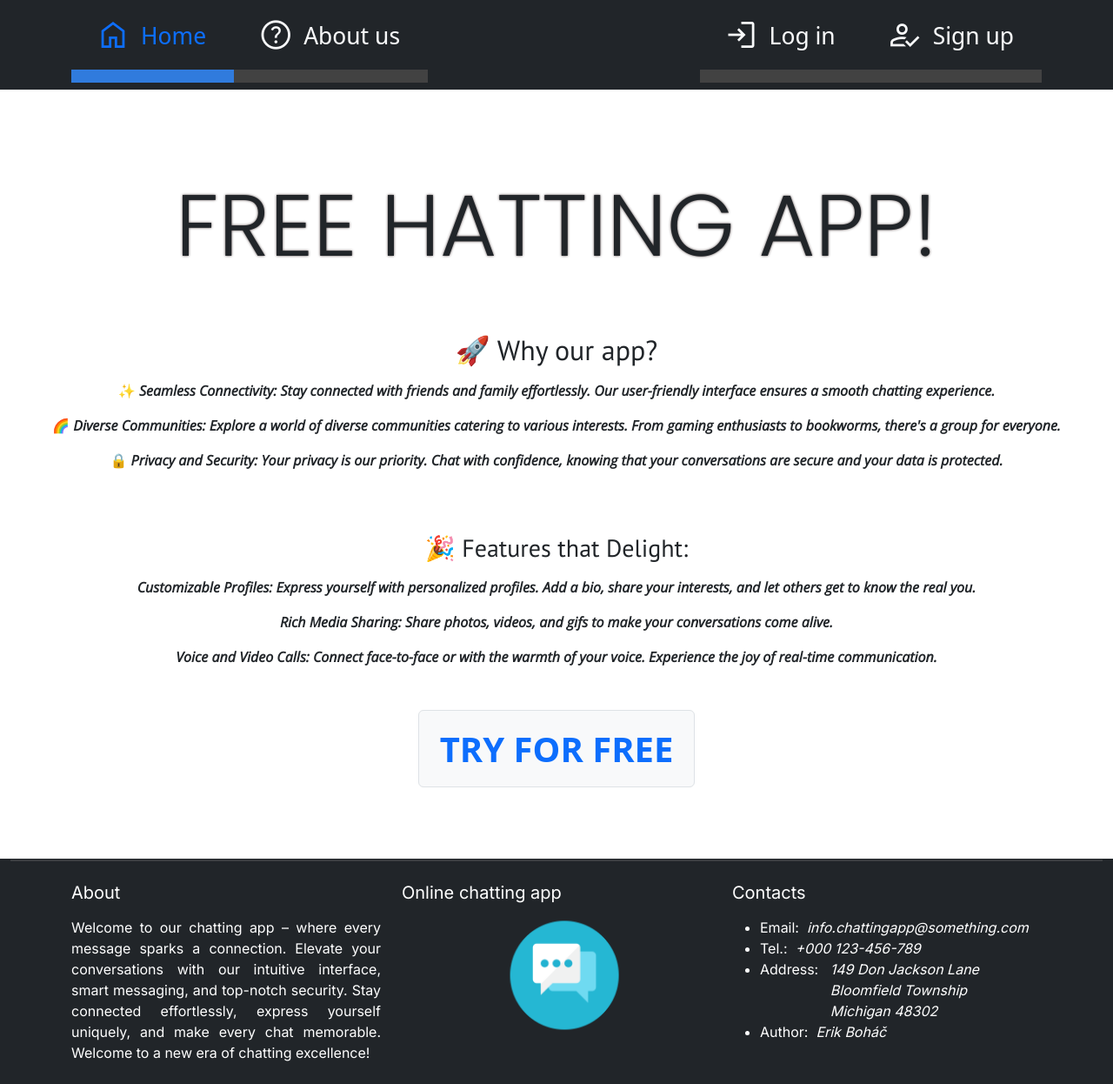
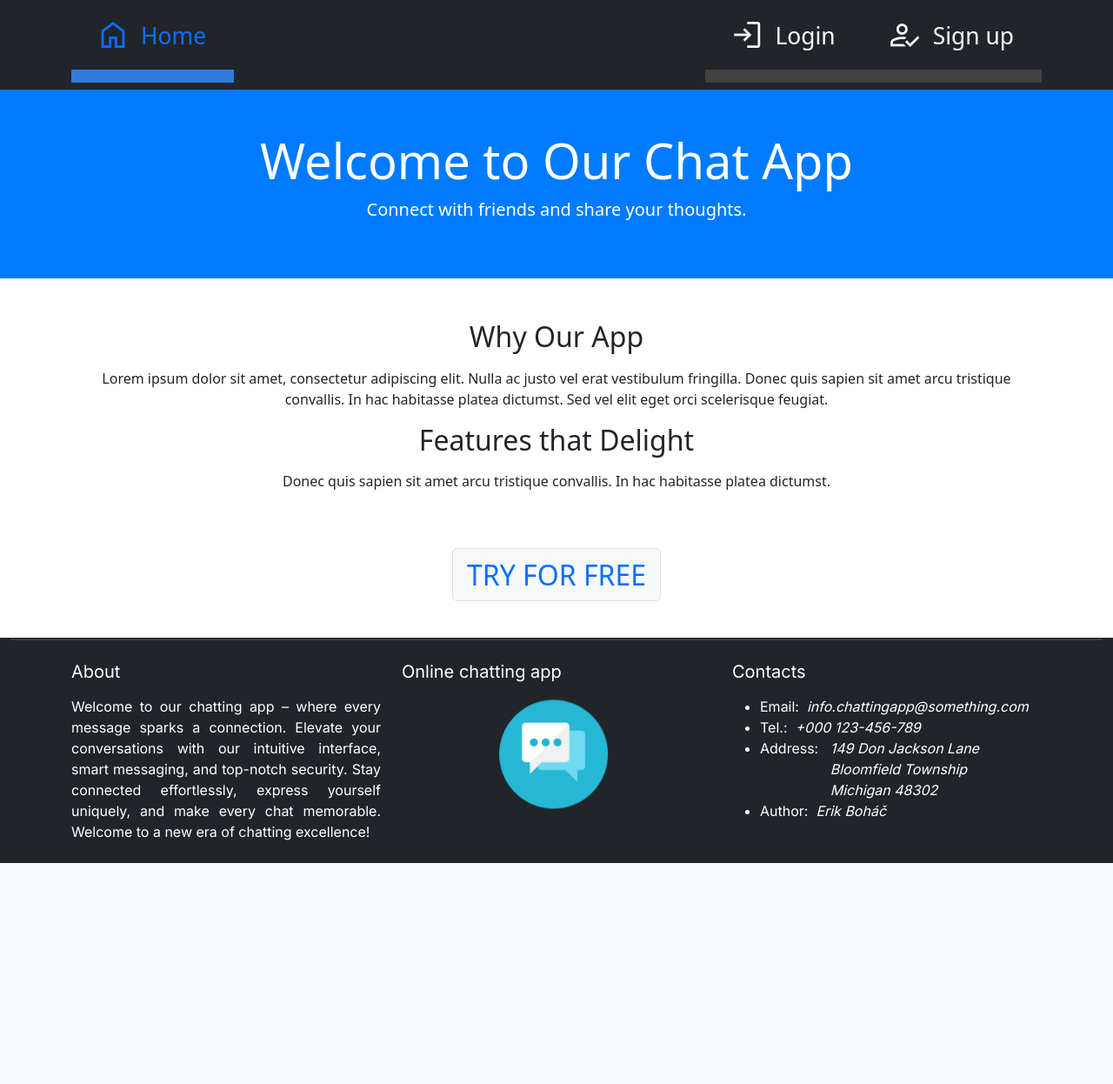
Before and after one commit to erikbohac/chatting-app, a PHP site: page / in a window 1280 px wide. Shown: the whole page at 87% size. After the commit the page ends 992 px from the top, so only its background shows below. Run offline with PHP 8.4, Linux system fonts and the light colour scheme.

Commit message:
Login, Registration
Implemented login and registration functionality

```diff
--- a/css/style.css
+++ b/css/style.css
@@ -65,7 +65,7 @@ header {
 .imgresize {
     width: 35%;
     height: 35%;
-    transform: translate(100%, 10%);
+    transform: translate(90%, 10%);
 }
 
 .line {
@@ -74,6 +74,10 @@ header {
 }
 
 .middle {
-    margin-top: 25vh;
-    margin-bottom: 25vh;
+    margin: 18vh 0;
 }
+
+.main-bg {
+    background-color: #007bff;
+    color: #fff;
+}
--- a/index.php
+++ b/index.php
@@ -3,6 +3,16 @@
 session_start();
 
 $request = $_SERVER['REQUEST_URI'];
+
+if (!isset($_SESSION['logged'])) {
+    $_SESSION['logged'] = 'false';
+}
+
+function req_error()
+{
+    require __DIR__ . '/pages/errors/404.php';
+    exit();
+}
 
 switch ($request){
     case '/':
@@ -11,40 +21,36 @@ switch ($request){
     case '/home':
         $redirect = '/pages/home.php';
         break;
-    case '/pages/about':
-        $redirect = '/pages/about.php';
-        break;
-    case '/pages/gallery':
-        $redirect = '/pages/gallery.php';
+    case '/pages/chat':
+        if ($_SESSION['logged'] == 'true') {
+            $redirect = '/pages/chat.php';
+            break;
+        }
+        req_error();
+    case '/pages/logout':
+        if ($_SESSION['logged'] == 'true') {
+            $redirect = '/pages/logout.php';
+            break;
+        }
+        req_error();
         break;
     case '/pages/login':
-        if (isset($_SESSION['logged'])) {
-            if ($_SESSION['logged'] == 'false') {
-                $redirect = '/pages/login.php';
-                break;
-            }
+        if ($_SESSION['logged'] == 'false') {
+            $redirect = '/pages/login.php';
+            break;
         }
-        $redirect = '/pages/logout.php';
-        break;
+        req_error();
     case '/pages/register':
-        if (isset($_SESSION['logged'])) {
-            if ($_SESSION['logged'] == 'true') {
-                $redirect = '/pages/logged.php';
-                break;
-            }
+        if ($_SESSION['logged'] == 'false') {
+            $redirect = '/pages/register.php';
+            break;
         }
-        $redirect = '/pages/register.php';
-        break;
+        req_error();
     default:
-        require __DIR__ . '/pages/errors/404.php';
-        exit();
+        req_error();
 }
 
 $_SESSION['site'] = $redirect;
-
-if (!isset($_SESSION['logged'])) {
-    $_SESSION['logged'] = 'false';
-}
 
 require_once __DIR__ . '/pages/cores/header.php';
 require_once __DIR__ . $redirect;
--- /dev/null
+++ b/pages/chat.php
@@ -0,0 +1,6 @@
+<main class="text-center fw-bold pb-5 pt-5">
+    <div class="container d-block">
+        <a href="#" class="fs-1 border rounded py-3 px-4 text-decoration-none bg-light">Join room</a>
+        <a href="#" class="fs-1 border rounded py-3 px-4 text-decoration-none bg-light">Create room</a>
+    </div>
+</main>
--- a/pages/cores/header.php
+++ b/pages/cores/header.php
@@ -9,26 +9,14 @@
                 case '/pages/home.php':
                     echo "Online chatting app - Main Menu";
                     break;
-                case '/pages/login.php':
-                    if (isset($_SESSION['logged'])) {
-                        if ($_SESSION['logged'] == 'false') {
-                            echo "Online chatting app - Login";
-                            break;
-                        }
-                    }
+                case '/pages/chat.php':
+                    echo 'Online chatting app - Chat';
+                    break;
+                case '/pages/logout.php':
                     echo "Online chatting app - Logout";
                     break;
-                case '/pages/logout.php':
-                    if (isset($_SESSION['logged'])) {
-                        if ($_SESSION['logged'] == 'true') {
-                            echo "Online chatting app - Logout";
-                            break;
-                        }
-                    }
+                case '/pages/login.php':
                     echo "Online chatting app - Login";
-                    break;
-                case '/pages/logged.php':
-                    echo "Online chatting app - Registration";
                     break;
                 case '/pages/register.php':
                     echo "Online chatting app - Registration";
@@ -73,24 +61,24 @@
                         </div>
                         <div class="navdes<?= $_SESSION['site'] === '/pages/home.php' ? 'active' : '' ?>"></div>
                     </a>
-                    <a href="/pages/abouta" class="d-block text-decoration-none p-lg-0 p-1 hover<?= $_SESSION['site'] === '/pages/about.php' ? 'active' : '' ?>">
-                        <div class="d-flex text-center py-3 px-4 text-<?= $_SESSION['site'] === '/pages/about.php' ? 'primary' : 'light' ?> justify-content-center align-items-center">
-                            <span class="material-symbols-outlined d-block fs-1 p-1">Help</span>
-                            <span class="px-2 fs-3">About us</span>
+                    <a href="/pages/chat" class="d-<?= $_SESSION['logged'] === 'false' ? 'none' : 'block' ?> text-decoration-none p-lg-0 p-1 hover<?= $_SESSION['site'] === '/pages/chat.php' ? 'active' : '' ?>">
+                        <div class="d-flex text-center py-3 px-4 text-<?= $_SESSION['site'] === '/pages/chat.php' ? 'primary' : 'light' ?> justify-content-center align-items-center">
+                            <span class="material-symbols-outlined d-block fs-1 p-1">Forum</span>
+                            <span class="px-2 fs-3">Chat</span>
                         </div>
-                        <div class="navdes<?= $_SESSION['site'] === '/pages/about.php' ? 'active' : '' ?>"></div>
+                        <div class="navdes<?= $_SESSION['site'] === '/pages/chat.php' ? 'active' : '' ?>"></div>
                     </a>
                     <a href="/pages/login" class="d-<?= $_SESSION['logged'] === 'false' ? 'block' : 'none' ?> text-decoration-none ms-lg-auto p-lg-0 p-1 hover<?= $_SESSION['site'] === '/pages/login.php' ? 'active' : '' ?>">
                         <div class="d-flex text-center py-3 px-4 text-<?= $_SESSION['site'] === '/pages/login.php' ? 'primary' : 'light' ?> justify-content-center align-items-center">
                             <span class="material-symbols-outlined d-block fs-1 p-1">Login</span>
-                            <span class="px-2 fs-3">Log in</span>
+                            <span class="px-2 fs-3">Login</span>
                         </div>
                         <div class="navdes<?= $_SESSION['site'] === '/pages/login.php' ? 'active' : '' ?>"></div>
                     </a>
-                    <a href="/pages/login" class="d-<?= $_SESSION['logged'] === 'true' ? 'block' : 'none' ?> text-decoration-none ms-lg-auto p-lg-0 p-1 hover<?= $_SESSION['site'] === '/pages/logout.php' ? 'active' : '' ?>">
+                    <a href="/pages/logout" class="d-<?= $_SESSION['logged'] === 'true' ? 'block' : 'none' ?> text-decoration-none ms-lg-auto p-lg-0 p-1 hover<?= $_SESSION['site'] === '/pages/logout.php' ? 'active' : '' ?>">
                         <div class="d-flex text-center py-3 px-4 text-<?= $_SESSION['site'] === '/pages/logout.php' ? 'primary' : 'light' ?> justify-content-center align-items-center">
                             <span class="material-symbols-outlined d-block fs-1 p-1">Login</span>
-                            <span class="px-2 fs-3">Log out</span>
+                            <span class="px-2 fs-3">Logout</span>
                         </div>
                         <div class="navdes<?= $_SESSION['site'] === '/pages/logout.php' ? 'active' : '' ?>"></div>
                     </a>
@@ -101,13 +89,6 @@
                         </div>
                         <div class="navdes<?= $_SESSION['site'] === '/pages/register.php' ? 'active' : '' ?>"></div>
                     </a>
-                    <a href="/pages/register" class="d-<?= $_SESSION['logged'] === 'true' ? 'block' : 'none' ?> text-decoration-none p-lg-0 p-1 hover<?= $_SESSION['site'] === '/pages/logged.php' ? 'active' : '' ?>">
-                        <div class="d-flex text-center py-3 px-4 text-<?= $_SESSION['site'] === '/pages/logged.php' ? 'primary' : 'light' ?> justify-content-center align-items-center">
-                            <span class="material-symbols-outlined d-block fs-1 p-1">How_to_reg</span>
-                            <span class="px-2 fs-3">Sign up</span>
-                        </div>
-                        <div class="navdes<?= $_SESSION['site'] === '/pages/logged.php' ? 'active' : '' ?>"></div>
-                    </a>
                 </div>
             </nav>
         </header>
--- a/pages/dbsystem/dbc.php
+++ b/pages/dbsystem/dbc.php
@@ -5,7 +5,7 @@ class DBC
     const SERVER_IP = "localhost";
     const USER = "root";
     const PASSWORD = "Srpen2004";
-    const DATABASE = "wa";
+    const DATABASE = "chat";
 
     private static $connection = null;
 
--- a/pages/dbsystem/loginsys.php
+++ b/pages/dbsystem/loginsys.php
@@ -11,7 +11,7 @@ function verifyUser($email, $pass){
     else{
         $_SESSION["error"] = "Invalid Email or Password";
     }
-    header("Location: ../login");
+    header("Location: ../logout");
 }
 
 function verifyPass($email) : string{
--- a/pages/home.php
+++ b/pages/home.php
@@ -1,16 +1,14 @@
-<main class="text-center fw-bold pb-5 pt-5">
-    <h1 class="text-container-2 py-5">FREE HATTING APP!</h1>
-    <h2 class="text-container-3 py-2">🚀 Why our app?</h2>
-    <div class="text-container-4 pb-5">
-        <p>✨ Seamless Connectivity: Stay connected with friends and family effortlessly. Our user-friendly interface ensures a smooth chatting experience.</p>
-        <p>🌈 Diverse Communities: Explore a world of diverse communities catering to various interests. From gaming enthusiasts to bookworms, there's a group for everyone.</p>
-        <p>🔒 Privacy and Security: Your privacy is our priority. Chat with confidence, knowing that your conversations are secure and your data is protected.</p>
+<main class="text-center">
+    <div class="main-bg p-5">
+        <h1 class="display-4">Welcome to Our Chat App</h1>
+        <p class="lead">Connect with friends and share your thoughts.</p>
     </div>
-    <h3 class="text-container-3 py-2">🎉 Features that Delight:</h3>
-    <div class="text-container-4 pb-5">
-        <p>Customizable Profiles: Express yourself with personalized profiles. Add a bio, share your interests, and let others get to know the real you.</p>
-        <p>Rich Media Sharing: Share photos, videos, and gifs to make your conversations come alive.</p>
-        <p>Voice and Video Calls: Connect face-to-face or with the warmth of your voice. Experience the joy of real-time communication.</p>
+    <div class="container my-5 pb-2">
+        <h2>Why Our App</h2>
+        <p class="mt-3">Lorem ipsum dolor sit amet, consectetur adipiscing elit. Nulla ac justo vel erat vestibulum fringilla. Donec quis sapien sit amet arcu tristique convallis. In hac habitasse platea dictumst. Sed vel elit eget orci scelerisque feugiat.</p>
+
+        <h2>Features that Delight</h2>
+        <p class="mt-3">Donec quis sapien sit amet arcu tristique convallis. In hac habitasse platea dictumst.</p>
     </div>
-    <a href="./pages/login" class="fs-1 border rounded py-3 px-4 text-decoration-none bg-light">TRY FOR FREE</a>
+    <a href="./pages/<?= $_SESSION['logged'] === 'false' ? 'login' : 'chat' ?>" class="fs-2 border rounded py-2 px-3 text-decoration-none bg-light">TRY FOR FREE</a>
 </main>
--- a/pages/logout.php
+++ b/pages/logout.php
@@ -1,7 +1,7 @@
 <main class="text-center container middle">
-    <div class="container justify-content-center d-flex" id="fade">
+    <div class="container justify-content-center d-flex mt-5" id="fade">
         <form class="text-container-6 w-75 mt-5" action="./dbsystem/logoutsys.php" method="POST">
-            <p class="fs-1 text-danger">You can log out here.</p>
+            <p class="fs-1 text-danger">Are you sure want to log out?</p>
             <div class="row justify-content-center align-items-center my-5">
                 <button type="submit" class="btn btn-primary fs-3 col-xl-2 col-lg-3 mt-4 col-sm-4 col-6">Log out</button>
             </div>
```
Also changed, not shown: database.sql (added, +43 -0 lines), pages/logged.php (deleted, +0 -11 lines), .htaccess (added).
